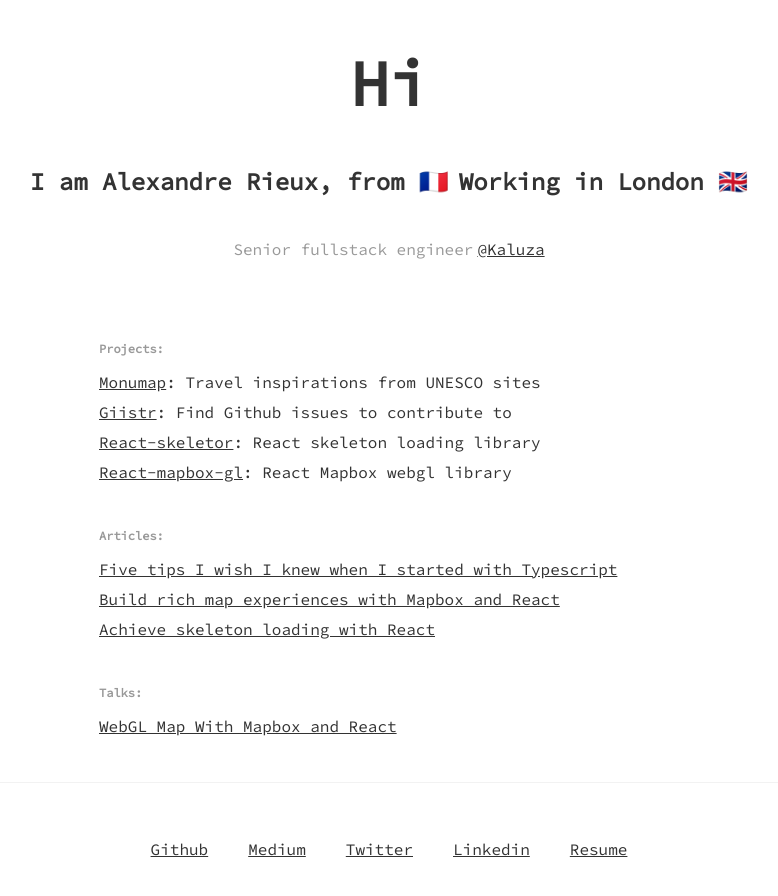
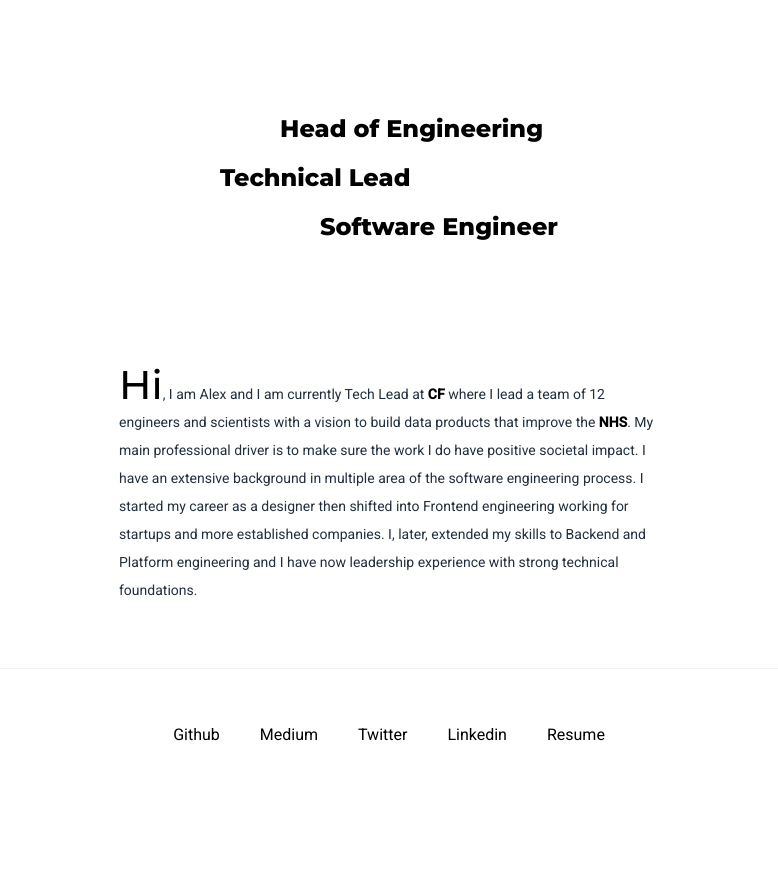
Before and after one commit to alex3165/portfolio, a React (Create React App) app: page / in a window 1280 px wide. Shown: the top 896 px of the page, without its empty margins (251-1029 px from the left). After the commit the page ends 800 px from the top, so only its background shows below. Built offline with nearby package versions, Linux system fonts and the light colour scheme.

Commit message:
Update portfolio

```diff
--- a/public/index.html
+++ b/public/index.html
@@ -11,10 +11,9 @@
       name="google-site-verification"
       content="SnQLATNh1ZYyAC5-PjjgT6xq4v6JbxpiwXWKHCrfsF8"
     />
-    <link
-      href="https://fonts.googleapis.com/css?family=Source+Code+Pro"
-      rel="stylesheet"
-    />
+    <link rel="preconnect" href="https://fonts.googleapis.com">
+    <link rel="preconnect" href="https://fonts.gstatic.com" crossorigin>
+    <link href="https://fonts.googleapis.com/css2?family=Montserrat:wght@100;300;400;500;800&family=Roboto:wght@300;400;500&display=swap" rel="stylesheet">
     <!--
       manifest.json provides metadata used when your web app is added to the
       homescreen on Android. See https://developers.google.com/web/fundamentals/engage-and-retain/web-app-manifest/
--- a/src/App.css
+++ b/src/App.css
@@ -1,10 +1,8 @@
 .App {
-  text-align: center;
   display: flex;
   flex-direction: column;
   height: 100vh;
   justify-content: space-between;
-  padding: 0px 12px;
 }
 
 .title {
--- a/src/App.js
+++ b/src/App.js
@@ -7,45 +7,70 @@
   render() {
     return (
       <div className="App">
-        <header style={{}}>
-          <h1 className="title">Hi</h1>
-          <h2>
-            I am Alexandre Rieux, from{" "}
-            <span
-              style={{ marginRight: 10 }}
-              role="img"
-              aria-labelledby="jsx-a11y/accessible-emoji"
-            >
-              🇫🇷
-            </span>
-            Working in London{" "}
-            <span role="img" aria-labelledby="jsx-a11y/accessible-emoji">
-              🇬🇧
-            </span>
-          </h2>
+        <main
+          style={{
+            flex: 1,
+            maxWidth: 600,
+            margin: "auto",
+            display: "flex",
+            flexDirection: "column",
+            justifyContent: "center",
+            alignItems: "center",
+          }}
+        >
+          <div style={{ padding: 20, margin: 60 }}>
+            <h2 style={{ marginLeft: 60 }}>Head of Engineering</h2>
+            <h2>Technical Lead</h2>
+            <h2 style={{ marginLeft: 100 }}>Software Engineer</h2>
+          </div>
+
           <p
             style={{
-              color: "#999",
-              lineHeight: 1.5,
-              marginTop: "40px",
-              marginBottom: "60px",
-              maxWidth: 600,
-              marginLeft: "auto",
-              marginRight: "auto"
+              lineHeight: "28px",
+              fontSize: 14,
+              marginBottom: "100px 0px",
+              margin: "30px",
+              textAlign: "left",
+              color: "#222f3e",
             }}
           >
-            Senior fullstack engineer
+            <span
+              style={{
+                fontSize: 40,
+                fontWeight: 500,
+                fontFamily: "Montserrat",
+                color: "black",
+              }}
+            >
+              Hi
+            </span>
+            , I am Alex and I am currently Tech Lead at{" "}
             <a
-              href="https://www.kaluza.com/"
-              rel="noopener noreferrer"
-              target="_blank"
-              style={{ marginLeft: 4 }}
+              style={{ fontWeight: 600 }}
+              href="https://carnallfarrar.com/"
+              alt="CF website"
             >
-              @Kaluza
+              CF
+            </a>{" "}
+            where I lead a team of 12 engineers and scientists with a vision to
+            build data products that improve the{" "}
+            <a
+              style={{ fontWeight: 600 }}
+              href="https://www.nhs.uk/"
+              alt="NHS website"
+            >
+              NHS
             </a>
+            . My main professional driver is to make sure the work I do have
+            positive societal impact. I have an extensive background in multiple
+            area of the software engineering process. I started my career as a
+            designer then shifted into Frontend engineering working for startups
+            and more established companies. I, later, extended my skills to
+            Backend and Platform engineering and I have now leadership
+            experience with strong technical foundations.
           </p>
-        </header>
-        <Main />
+        </main>
+
         <Footer />
       </div>
     );
--- a/src/Footer.js
+++ b/src/Footer.js
@@ -1,4 +1,4 @@
-import React from 'react';
+import React from "react";
 
 export const Footer = () => (
   <footer>
@@ -41,7 +41,7 @@
       </li>
       <li className="el">
         <a
-          href="/Alexandre_Rieux_December_2018.pdf"
+          href="/alexandre-rieux-jan-2022.pdf"
           target="_blank"
           rel="noopener noreferrer"
         >
--- a/src/Main.js
+++ b/src/Main.js
@@ -1,34 +1,33 @@
 import React from "react";
 
 const label = {
-  fontSize: 12,
-  color: "#999",
-  textAlign: "left"
+  textAlign: "left",
+  fontSize: 16,
 };
 
 const column = {
   flex: 1,
   listStyleType: "none",
-  textAlign: "left"
+  textAlign: "left",
 };
 
 const item = {
-  margin: "10px 0px"
+  margin: "10px 0px",
 };
 
 const wrapper = {
-  margin: "10px"
+  margin: "10px",
+  color: "#333",
 };
 
 export const Main = () => (
   <div
     style={{
       display: "flex",
-      flexDirection: "column",
-      width: 600,
+      flexDirection: "row",
       flex: "1",
-      marginTop: 20,
-      margin: "auto"
+      margin: "60px auto",
+      maxWidth: 720,
     }}
   >
     <div style={wrapper}>
@@ -108,19 +107,5 @@
         </li>
       </ul>
     </div>
-    <div style={wrapper}>
-      <h2 style={label}>Talks:</h2>
-      <ul style={column}>
-        <li style={item}>
-          <a
-            rel="noopener noreferrer"
-            href="https://pusher.com/sessions/meetup/the-js-roundabout/webgl-map-with-mapbox-and-react"
-            target="_blank"
-          >
-            WebGL Map With Mapbox and React
-          </a>
-        </li>
-      </ul>
-    </div>
   </div>
 );
--- a/src/index.css
+++ b/src/index.css
@@ -5,6 +5,21 @@
 }
 
 * {
-  font-family: "Source Code Pro", monospace;
-  color: #333;
+  font-family: "Roboto", sans-serif;
 }
+
+h3,
+h2,
+h1 {
+  font-family: "Montserrat", sans-serif;
+}
+
+a {
+  text-decoration: none;
+  color: black;
+  font-weight: 400;
+}
+
+a:hover {
+  color: #01e8bc;
+}
```
Also changed, not shown: package.json (+13 -1 lines), 1 other file (tests, documents, lock files or other folders).
